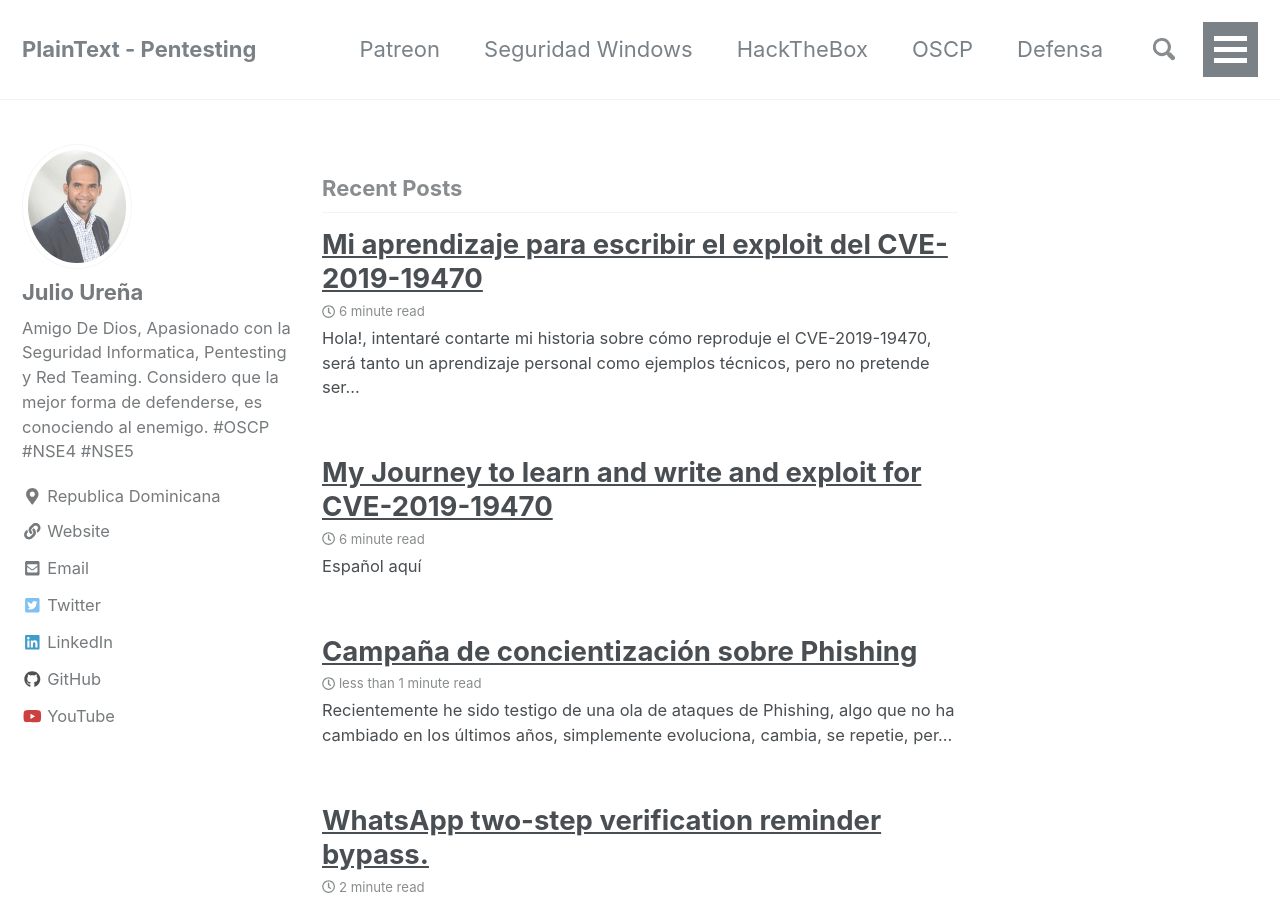
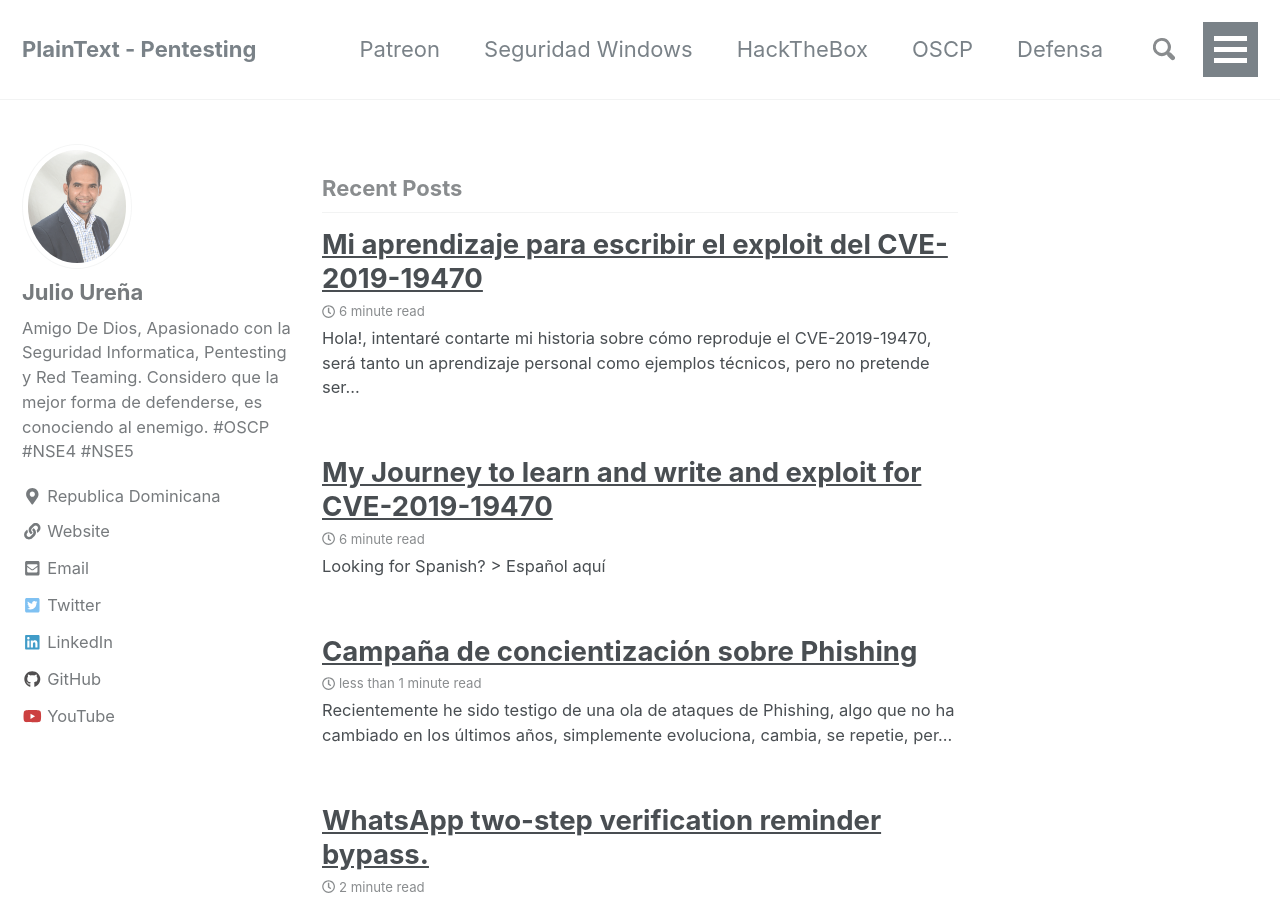
Before and after one commit to juliourena/juliourena.github.io, a Jekyll site: the page built from index.html, in a window 1280 px wide and 900 px high. Built offline with Jekyll 4.4.1, drawn with Linux system fonts in a browser that asks for light colours; nearby versions of some CDN libraries; the list of posts is cut into pages by our own code.

Commit message:
Update 2020-01-25-CVE-2019-19470_learning_journey.md

```diff
--- a/_posts/2020-01-25-CVE-2019-19470_learning_journey.md
+++ b/_posts/2020-01-25-CVE-2019-19470_learning_journey.md
@@ -3,7 +3,7 @@ title: My Journey to learn and write and exploit for CVE-2019-19470
 classes: wide
 ---
 
-Español [aquí](/CVE-2019-19470_learning_journey_ES/)
+Looking for Spanish? > [Español aquí](/CVE-2019-19470_learning_journey_ES/)
 
 Hello! I will try to tell you my story about how I reproduced the CVE-2019-19470, it will be both a personal learning and some technical examples, but it is not intended as a tutorial, if you want a more technical review, you can read the [original publication](https://codewhitesec.blogspot.com/2020/01/cve-2019-19470-rumble-in-pipe.html).
 
```
